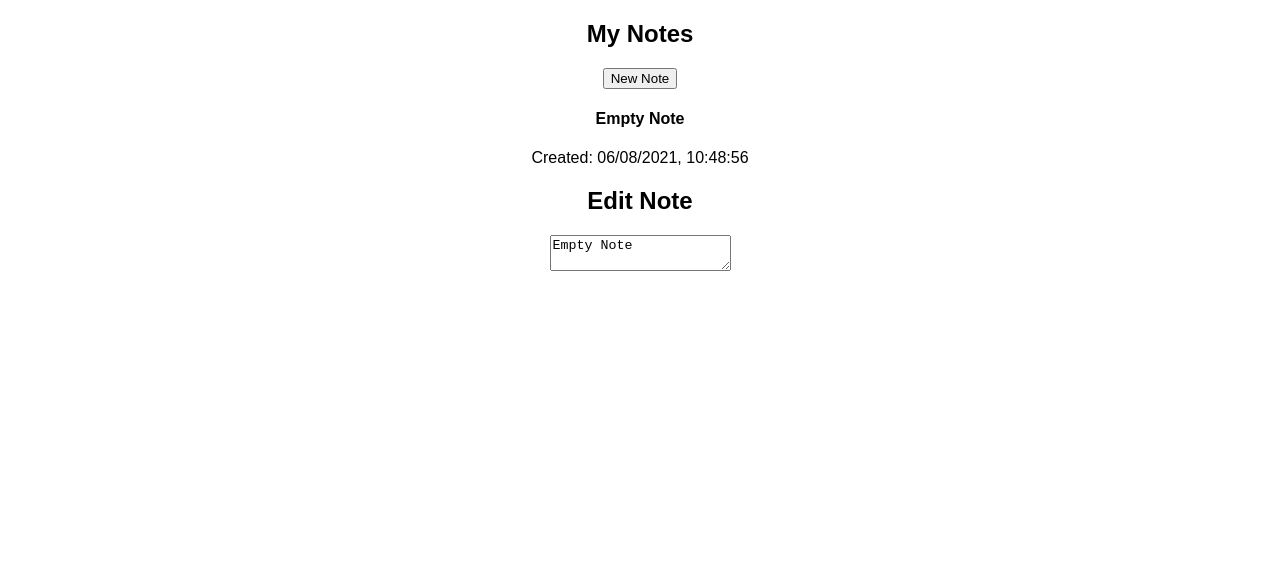
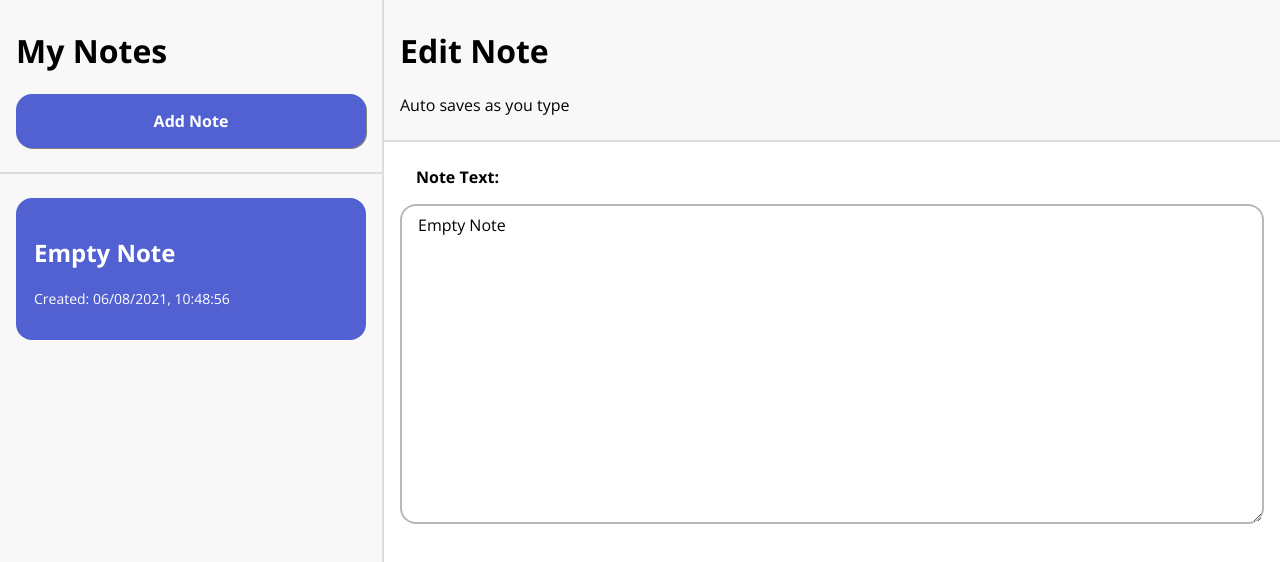
Before and after one commit to deyansp/Notes-App-React, a React (Create React App) app: page / in a window 1280 px wide. Both pictures are taken after a click on the button "Add Note". Shown: the top 562 px of the page. Built offline with nearby package versions, Linux system fonts and the light colour scheme.

Commit message:
added CSS styling and minor HTML changes

```diff
--- /dev/null
+++ b/src/App.css
@@ -0,0 +1,47 @@
+@import url("https://fonts.googleapis.com/css2?family=Open+Sans:wght@400;700&display=swap");
+body {
+  margin: 0;
+}
+* {
+  box-sizing: border-box;
+}
+
+.App {
+  display: flex;
+  width: 100%;
+  height: 100vh;
+  overflow: hidden;
+
+  font-family: "Open Sans", sans-serif;
+  font-size: 16px;
+}
+
+button {
+  border: 0;
+  background: #5161d1;
+  width: 100%;
+  padding: 1rem;
+  font-size: inherit;
+  font-family: inherit;
+  font-weight: 700;
+  cursor: pointer;
+  color: #fff;
+  box-shadow: 1px 1px grey;
+  border-radius: 1rem;
+}
+button:hover {
+  background: #2334ac;
+}
+
+.empty-state {
+  width: 100%;
+  height: 100vh;
+  font-size: 1.5rem;
+  font-weight: 700;
+  text-align: center;
+  transition: all 0.1s;
+}
+
+.empty-state button {
+  width: 50%;
+}
--- a/src/App.js
+++ b/src/App.js
@@ -2,7 +2,7 @@ import { useState, useEffect } from "react";
 import NoteList from "./NoteList";
 import NoteEditor from "./NoteEditor";
 import uuid from "react-uuid";
-import "./styles.css";
+import "./App.css";
 
 export default function App() {
   // hook for modifying the notes array, set to [] if there's no data in local storage
@@ -62,10 +62,10 @@ export default function App() {
         </>
       ) : (
         // empty state
-        <>
+        <div className="empty-state">
           <h2>It's a little empty in here</h2>
           <button onClick={addNote}>Add Note</button>
-        </>
+        </div>
       )}
     </div>
   );
--- /dev/null
+++ b/src/NoteEditor.css
@@ -0,0 +1,44 @@
+.note-editor-empty {
+  width: 70%;
+  height: 100vh;
+  line-height: 100vh;
+  font-size: 1rem;
+  font-weight: 700;
+  text-align: center;
+}
+
+.note-editor {
+  width: 70%;
+  height: 100vh;
+  overflow-y: auto;
+}
+
+.note-editor-header {
+  padding: 0.5rem 1rem;
+  border-bottom: 2px solid #ddd;
+  background-color: #ececec63;
+}
+
+.note-editor-text {
+  padding: 0.5rem 1rem;
+}
+
+.note-editor-text p {
+  padding: 0rem 1rem;
+  font-weight: 700;
+}
+
+.note-editor-text textarea {
+  display: block;
+  border: 2px solid #b9b9b9;
+  width: 100%;
+  height: 40vh;
+  padding: 0.5rem 1rem;
+  font-size: inherit;
+  font-family: inherit;
+  border-radius: 1rem;
+}
+
+.note-editor-text textarea:focus {
+  border-radius: 1rem;
+}
--- a/src/NoteEditor.js
+++ b/src/NoteEditor.js
@@ -1,4 +1,5 @@
 import React from "react";
+import "./NoteEditor.css";
 
 export default function NoteEditor({ activeNote, updateNote }) {
   // empty state if no note has been selected
@@ -13,9 +14,11 @@ export default function NoteEditor({ activeNote, updateNote }) {
   return (
     <div className="note-editor">
       <div className="note-editor-header">
-        <h2>Edit Note</h2>
+        <h1>Edit Note</h1>
+        <p>Auto saves as you type</p>
       </div>
       <div className="note-editor-text">
+        <p>Note Text:</p>
         <textarea
           placehodler="Start typing here..."
           value={activeNote.text}
--- /dev/null
+++ b/src/NoteList.css
@@ -0,0 +1,45 @@
+.note-list {
+  width: 30%;
+  height: 100vh;
+  border-right: 2px solid #ddd;
+  background-color: #ececec63;
+  overflow-y: auto;
+}
+
+.note-list-header {
+  padding: 0.5rem 1rem;
+}
+
+.note-list-body {
+  border-top: 2px solid #ddd;
+  margin-top: 1rem;
+  padding: 0.5rem 1rem;
+}
+
+.note-list-item {
+  margin: 1rem 0rem;
+  padding: 1rem;
+  border: 2px solid #b9b9b9;
+  border-radius: 1rem;
+  background-color: #fff;
+  cursor: pointer;
+  transition: all 0.1s;
+}
+
+.note-list-item:hover {
+  background-color: #807fce54;
+}
+
+.note-list-item p {
+  font-size: 14px;
+}
+
+.active-note {
+  background: #5161d1;
+  border: 2px solid #5161d1;
+  color: #fff;
+}
+
+.active-note:hover {
+  background: #5161d1;
+}
--- a/src/NoteList.js
+++ b/src/NoteList.js
@@ -1,4 +1,5 @@
 import React from "react";
+import "./NoteList.css";
 
 // destructuring props with { notes, etc.} as parameter
 export default function NoteList({
@@ -10,8 +11,8 @@ export default function NoteList({
   return (
     <div className="note-list">
       <div className="note-list-header">
-        <h2>My Notes</h2>
-        <button onClick={onNewNote}>New Note</button>
+        <h1>My Notes</h1>
+        <button onClick={onNewNote}>Add Note</button>
       </div>
       <div className="note-list-body">
         {notes.map((note) => (
@@ -23,7 +24,11 @@ export default function NoteList({
             onClick={() => setActiveNoteId(note.id)}
           >
             <div className="note-list-item-title">
-              <h4>{note.text.substr(0, 25)}</h4>
+              <h2>
+                {note.text && note.text.length >= 22
+                  ? note.text.substr(0, 22) + "..."
+                  : note.text}
+              </h2>
             </div>
             <div className="note-list-item-date">
               <p>Created: {note.date}</p>
--- a/src/styles.css
+++ /dev/null
@@ -1,4 +0,0 @@
-.App {
-  font-family: sans-serif;
-  text-align: center;
-}
```
